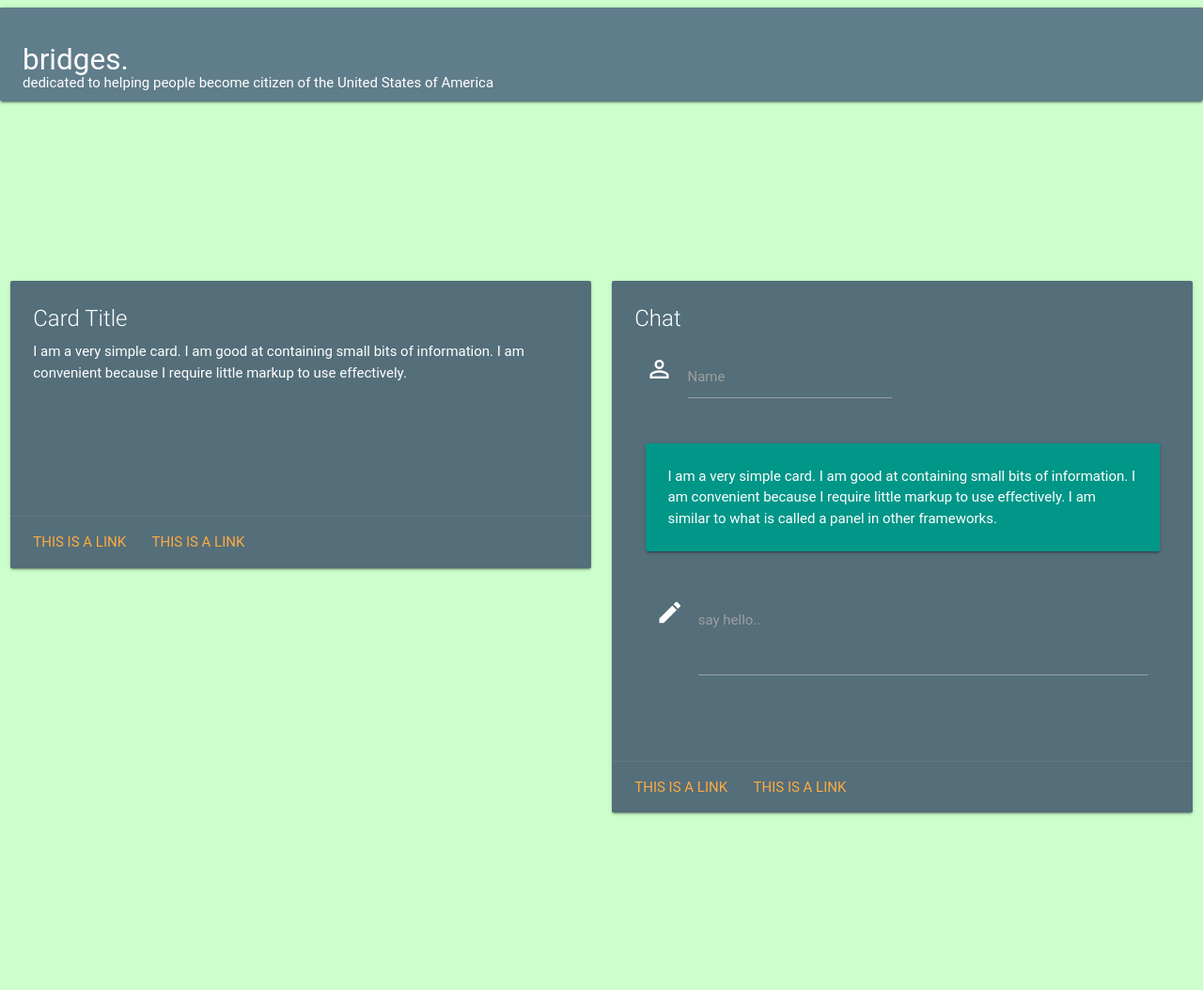
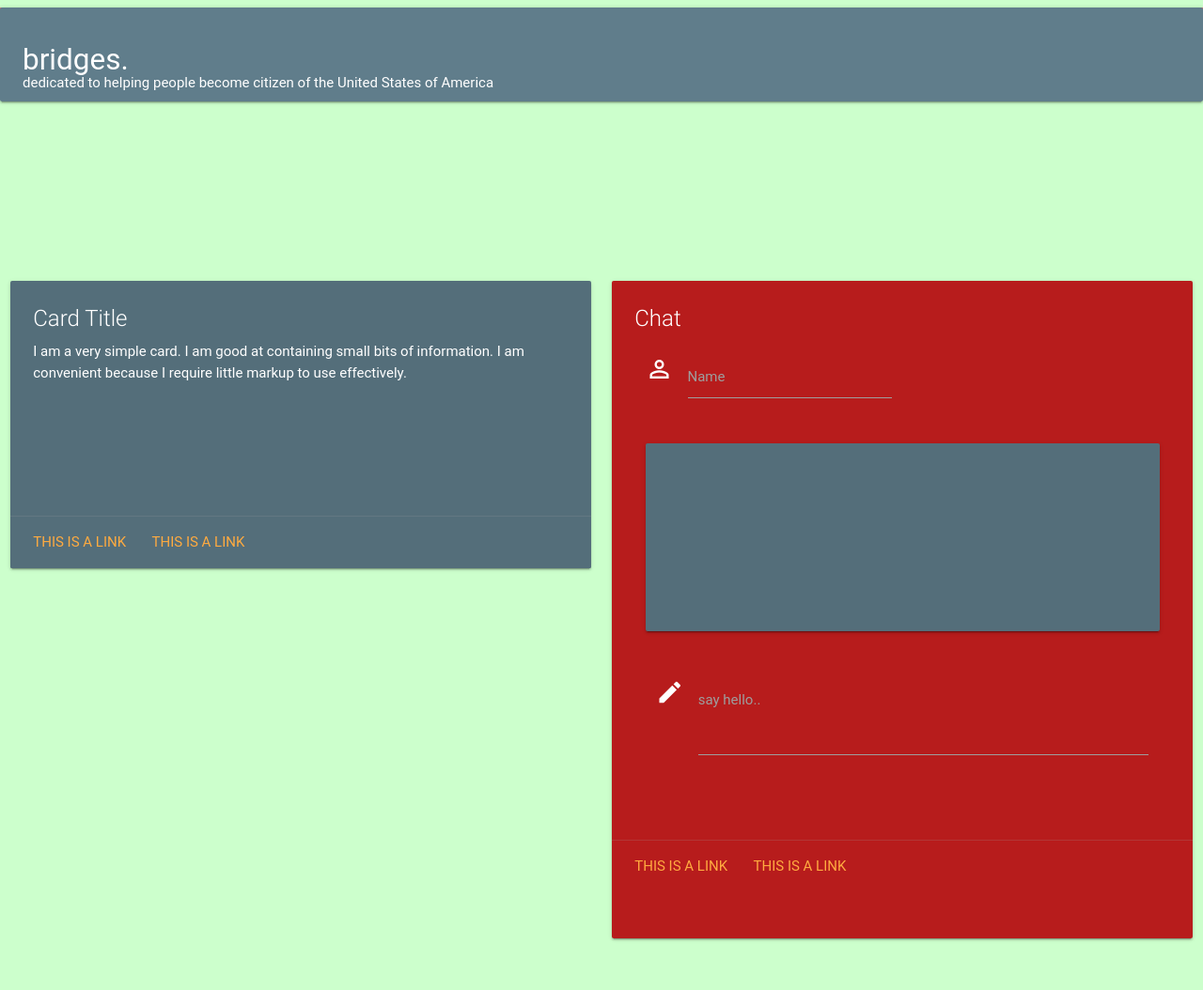
Before and after one commit to BryantBello/GROUPCITI, a PHP site: page / in a window 1280 px wide. Shown: the whole page at 94% size. Before the commit the page ends 868 px from the top, so only its background shows below. Run offline with PHP 8.4, Linux system fonts and the light colour scheme; some libraries are stand-ins or nearby versions; some web fonts are replaced.

Commit message:
chatis materilized

```diff
--- a/css/style.css
+++ b/css/style.css
@@ -4,7 +4,7 @@
 
 #communityChat {
 
-	height:400px;
+	height:700px;
 }
 
 #welcome{
--- a/index.html
+++ b/index.html
@@ -37,39 +37,37 @@
                 </div>
             </div>
             <div class="col s12 m6">
-                <div class="card blue-grey darken-1">
+                <div class="card red darken-4" id="communityChat">
                     <div class="card-content white-text">
                         <span class="card-title">Chat</span>
                         <div class="row">
-
                             <div class="input-field col s6" id="identity">
                                 <i class="material-icons prefix">perm_identity</i>
-                                <input value="" id="first_name2" type="text" class="validate">
-                                 <label class="active" for="first_name2"> Name</label>
+                                <input value="" id="nameInput" type="text" class="validate">
+                                <label class="active" for="nameInput"> Name</label>
+                            </div>
+                        </div>
+                        <div class="row">
+                            <div class="col m12 ">
+
+                                <div class="card-panel blue-grey darken-1" id="chat">
+
 
                                 </div>
                                </div>
-                        <div class="row">
-                            <div class="col m12">
-                                <div class="card-panel teal">
-                                    <span class="white-text">I am a very simple card. I am good at containing small bits of information.
-          I am convenient because I require little markup to use effectively. I am similar to what is called a panel in other frameworks.
-          </span>
-                                </div>
-                            </div>
+
                         </div>
                         <div class="row">
                             <form class="col s12">
                                 <div class="row">
                                     <div class="input-field col s12">
                                         <i class="material-icons prefix">mode_edit</i>
-          <textarea id="icon_prefix2" class="materialize-textarea"></textarea>
-          <label for="icon_prefix2">say hello..</label>
+                                        <textarea id="chatTextInput" class="materialize-textarea"></textarea>
+                                        <label for="chatTextInput">say hello..</label>
                                     </div>
                                 </div>
                             </form>
                         </div>
-
                     </div>
                     <div class="card-action">
                         <a href="#">This is a link</a>
```
Lines whose indentation alone changed are shown as unchanged.
